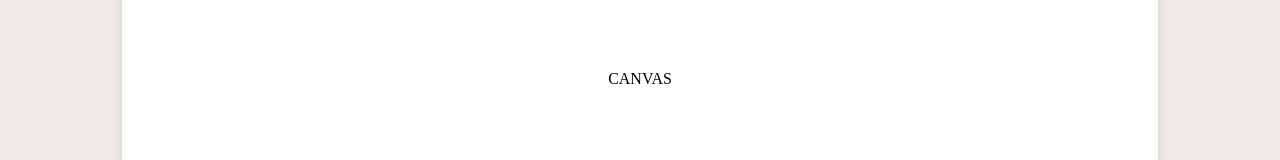
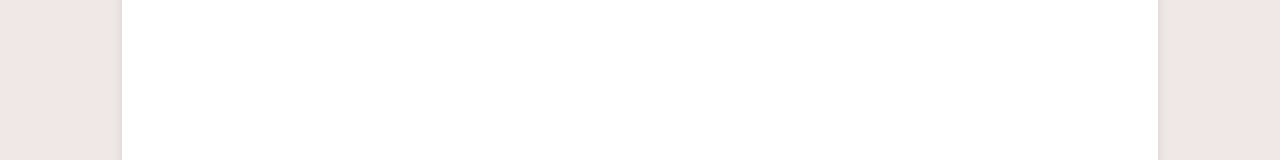
Before and after one commit to BadrGello/Paint-Web, a React (Vite) app in the folder Paint_Frontend/: page / in a window 1280 px wide. Shown: the part 321-481 px from the top of the page. Built offline with nearby package versions, Linux system fonts and the light colour scheme.

Commit message:
Some Initializations

```diff
--- a/Paint_Frontend/src/Paint.jsx
+++ b/Paint_Frontend/src/Paint.jsx
@@ -1,10 +1,40 @@
 //import React, { useState, useRef } from 'react';
 //import { Stage, Layer, Rect, Circle, Line } from 'react-konva';
 
-import React from 'react';
+import React, { useRef, useState } from 'react';
+import { Layer, Stage } from 'react-konva';
 //import './Paint.css';
 
+const Tool = {
+    Select: "select",
+    Rectangle: "rectangle",
+    Square: "square",
+    Circle: "circle",
+    Ellipse: "ellipse",
+    Scribble: "freedraw",
+    Line: "line",
+    //more to be added//
+};
+
 const Paint = () => {
+
+    const stageRef = useRef()
+    const [tool, setTool] = useState(Tool.Select)
+
+    function handleMouseDown(){
+
+    }
+
+    function handleMouseMove(){
+
+
+    }
+
+    function handleMouseUp(){
+
+    }
+
+
     return (
         <div className="container">
 
@@ -75,7 +105,19 @@
             {/*-------------------------------------------------------------------------------Start Canvas-------------------------------------------------------------------------------*/}
 
             <div className="canvas">
-                <p>CANVAS</p>
+                {/* <p>CANVAS</p> */}
+                <Stage
+                    width={window.innerWidth}
+                    height={window.innerHeight}
+                    onMouseDown={handleMouseDown}
+                    onMouseUp={handleMouseUp}
+                    onMouseMove={handleMouseMove}
+                    ref={stageRef}
+                >
+                    <Layer>
+
+                    </Layer>
+                </Stage>
             </div>
 
             {/*-------------------------------------------------------------------------------End Canvas-------------------------------------------------------------------------------*/}
```
